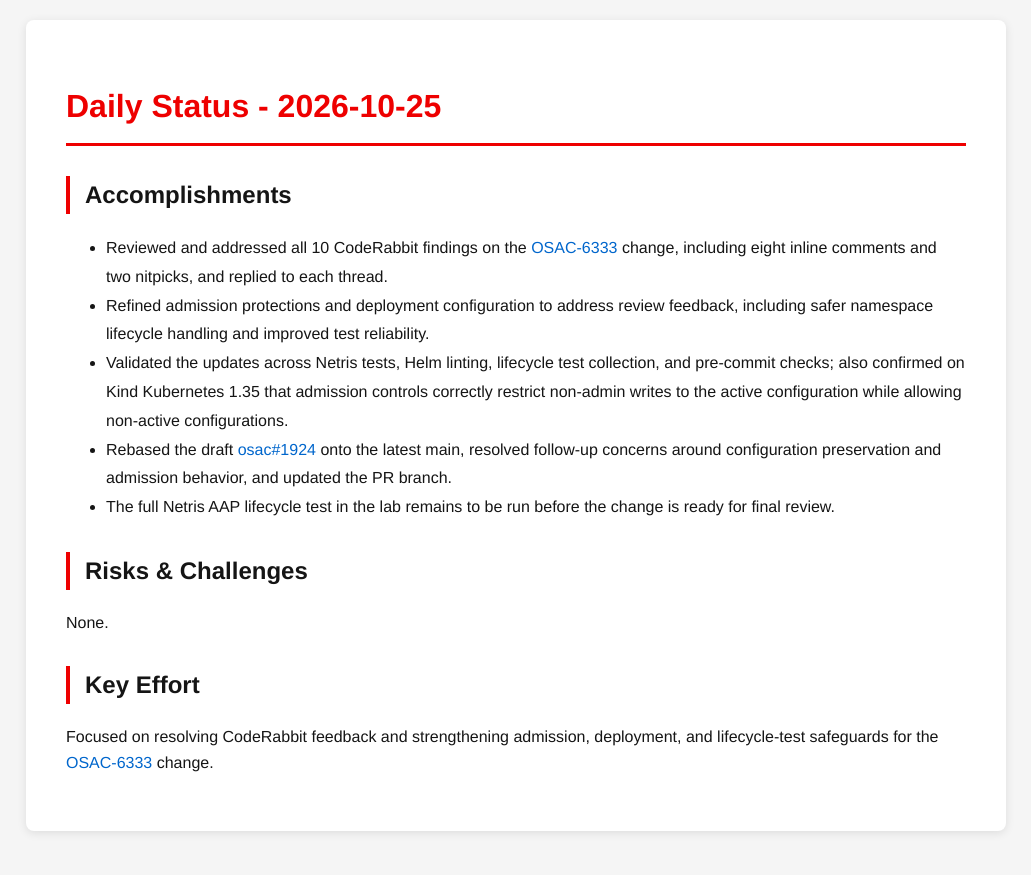
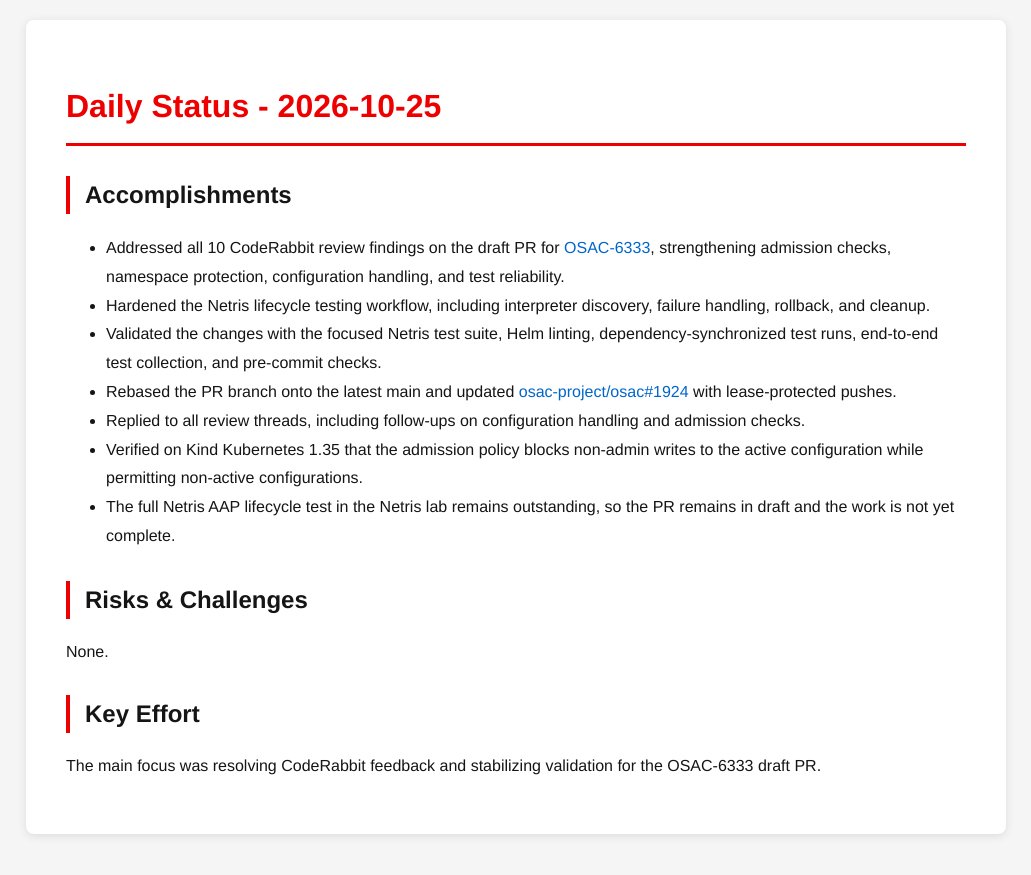
Before and after one commit to tzvatot/daily-status, a Jekyll site: the page built from 2026-10-25.md, in a window 1280 px wide. Shown: the top 875 px of the page, without its empty margins (124-1155 px from the left). Built offline with Jekyll 4.4.1, drawn with Linux system fonts in a browser that asks for light colours.

Commit message:
Daily status update - 2026-10-25

```diff
--- a/2026-10-25.md
+++ b/2026-10-25.md
@@ -7,14 +7,16 @@
 # Daily Status - 2026-10-25
 
 ## Accomplishments
-- Reviewed and addressed all 10 CodeRabbit findings on the [OSAC-6333](https://redhat.atlassian.net/browse/OSAC-6333) change, including eight inline comments and two nitpicks, and replied to each thread.
-- Refined admission protections and deployment configuration to address review feedback, including safer namespace lifecycle handling and improved test reliability.
-- Validated the updates across Netris tests, Helm linting, lifecycle test collection, and pre-commit checks; also confirmed on Kind Kubernetes 1.35 that admission controls correctly restrict non-admin writes to the active configuration while allowing non-active configurations.
-- Rebased the draft [osac#1924](https://github.com/osac-project/osac/pull/1924) onto the latest main, resolved follow-up concerns around configuration preservation and admission behavior, and updated the PR branch.
-- The full Netris AAP lifecycle test in the lab remains to be run before the change is ready for final review.
+- Addressed all 10 CodeRabbit review findings on the draft PR for [OSAC-6333](https://redhat.atlassian.net/browse/OSAC-6333), strengthening admission checks, namespace protection, configuration handling, and test reliability.
+- Hardened the Netris lifecycle testing workflow, including interpreter discovery, failure handling, rollback, and cleanup.
+- Validated the changes with the focused Netris test suite, Helm linting, dependency-synchronized test runs, end-to-end test collection, and pre-commit checks.
+- Rebased the PR branch onto the latest main and updated [osac-project/osac#1924](https://github.com/osac-project/osac/pull/1924) with lease-protected pushes.
+- Replied to all review threads, including follow-ups on configuration handling and admission checks.
+- Verified on Kind Kubernetes 1.35 that the admission policy blocks non-admin writes to the active configuration while permitting non-active configurations.
+- The full Netris AAP lifecycle test in the Netris lab remains outstanding, so the PR remains in draft and the work is not yet complete.
 
 ## Risks & Challenges
 None.
 
 ## Key Effort
-Focused on resolving CodeRabbit feedback and strengthening admission, deployment, and lifecycle-test safeguards for the [OSAC-6333](https://redhat.atlassian.net/browse/OSAC-6333) change.
+The main focus was resolving CodeRabbit feedback and stabilizing validation for the OSAC-6333 draft PR.
```
